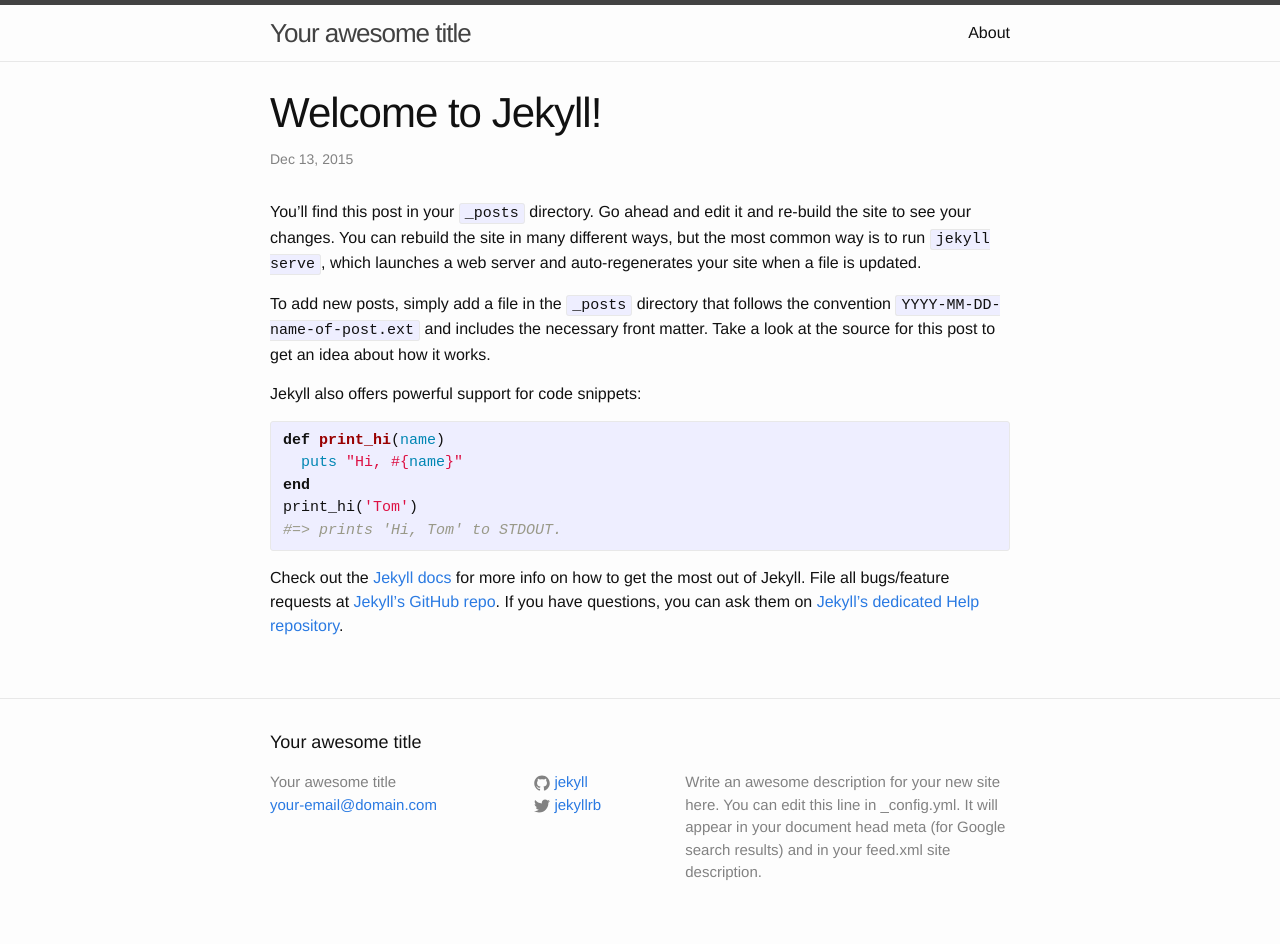
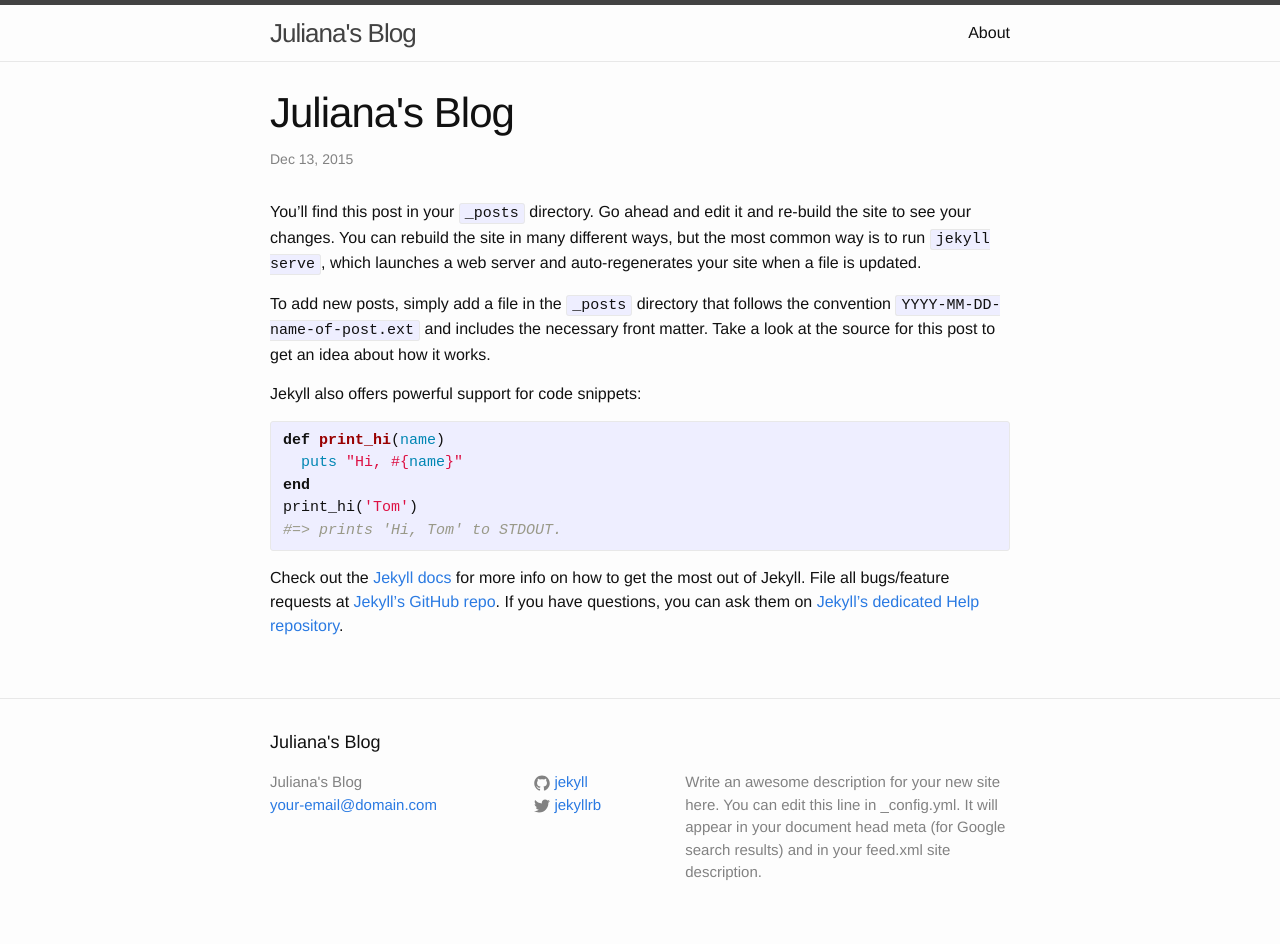
Before and after one commit to esolar07/jblog, a Jekyll site: the page built from _posts/2015-12-13-welcome-to-jekyll.markdown, in a window 1280 px wide. Built offline with Jekyll 4.4.1, drawn with Linux system fonts in a browser that asks for light colours.

Commit message:
added SMACCS folder structure.

```diff
--- a/_config.yml
+++ b/_config.yml
@@ -1,5 +1,5 @@
 # Site settings
-title: Your awesome title
+title: Juliana's Blog
 email: your-email@domain.com
 description: > # this means to ignore newlines until "baseurl:"
   Write an awesome description for your new site here. You can edit this
--- a/_posts/2015-12-13-welcome-to-jekyll.markdown
+++ b/_posts/2015-12-13-welcome-to-jekyll.markdown
@@ -1,6 +1,6 @@
 ---
 layout: post
-title:  "Welcome to Jekyll!"
+title:  "Juliana's Blog"
 date:   2015-12-13 22:16:39
 categories: jekyll update
 ---
--- /dev/null
+++ b/_sass/base/_base.scss
@@ -0,0 +1,204 @@
+/**
+ * Reset some basic elements
+ */
+body, h1, h2, h3, h4, h5, h6,
+p, blockquote, pre, hr,
+dl, dd, ol, ul, figure {
+    margin: 0;
+    padding: 0;
+}
+
+
+
+/**
+ * Basic styling
+ */
+body {
+    font-family: $base-font-family;
+    font-size: $base-font-size;
+    line-height: $base-line-height;
+    font-weight: 300;
+    color: $text-color;
+    background-color: $background-color;
+    -webkit-text-size-adjust: 100%;
+}
+
+
+
+/**
+ * Set `margin-bottom` to maintain vertical rhythm
+ */
+h1, h2, h3, h4, h5, h6,
+p, blockquote, pre,
+ul, ol, dl, figure,
+%vertical-rhythm {
+    margin-bottom: $spacing-unit / 2;
+}
+
+
+
+/**
+ * Images
+ */
+img {
+    max-width: 100%;
+    vertical-align: middle;
+}
+
+
+
+/**
+ * Figures
+ */
+figure > img {
+    display: block;
+}
+
+figcaption {
+    font-size: $small-font-size;
+}
+
+
+
+/**
+ * Lists
+ */
+ul, ol {
+    margin-left: $spacing-unit;
+}
+
+li {
+    > ul,
+    > ol {
+         margin-bottom: 0;
+    }
+}
+
+
+
+/**
+ * Headings
+ */
+h1, h2, h3, h4, h5, h6 {
+    font-weight: 300;
+}
+
+
+
+/**
+ * Links
+ */
+a {
+    color: $brand-color;
+    text-decoration: none;
+
+    &:visited {
+        color: darken($brand-color, 15%);
+    }
+
+    &:hover {
+        color: $text-color;
+        text-decoration: underline;
+    }
+}
+
+
+
+/**
+ * Blockquotes
+ */
+blockquote {
+    color: $grey-color;
+    border-left: 4px solid $grey-color-light;
+    padding-left: $spacing-unit / 2;
+    font-size: 18px;
+    letter-spacing: -1px;
+    font-style: italic;
+
+    > :last-child {
+        margin-bottom: 0;
+    }
+}
+
+
+
+/**
+ * Code formatting
+ */
+pre,
+code {
+    font-size: 15px;
+    border: 1px solid $grey-color-light;
+    border-radius: 3px;
+    background-color: #eef;
+}
+
+code {
+    padding: 1px 5px;
+}
+
+pre {
+    padding: 8px 12px;
+    overflow-x: scroll;
+
+    > code {
+        border: 0;
+        padding-right: 0;
+        padding-left: 0;
+    }
+}
+
+
+
+/**
+ * Wrapper
+ */
+.wrapper {
+    max-width: -webkit-calc(#{$content-width} - (#{$spacing-unit} * 2));
+    max-width:         calc(#{$content-width} - (#{$spacing-unit} * 2));
+    margin-right: auto;
+    margin-left: auto;
+    padding-right: $spacing-unit;
+    padding-left: $spacing-unit;
+    @extend %clearfix;
+
+    @include media-query($on-laptop) {
+        max-width: -webkit-calc(#{$content-width} - (#{$spacing-unit}));
+        max-width:         calc(#{$content-width} - (#{$spacing-unit}));
+        padding-right: $spacing-unit / 2;
+        padding-left: $spacing-unit / 2;
+    }
+}
+
+
+
+/**
+ * Clearfix
+ */
+%clearfix {
+
+    &:after {
+        content: "";
+        display: table;
+        clear: both;
+    }
+}
+
+
+
+/**
+ * Icons
+ */
+.icon {
+
+    > svg {
+        display: inline-block;
+        width: 16px;
+        height: 16px;
+        vertical-align: middle;
+
+        path {
+            fill: $grey-color;
+        }
+    }
+}
--- /dev/null
+++ b/_sass/config/_config.scss
@@ -0,0 +1,38 @@
+@charset "utf-8";
+
+// Our variables
+$base-font-family: Helvetica, Arial, sans-serif;
+$base-font-size:   16px;
+$small-font-size:  $base-font-size * 0.875;
+$base-line-height: 1.5;
+
+$spacing-unit:     30px;
+
+$text-color:       #111;
+$background-color: #fdfdfd;
+$brand-color:      #2a7ae2;
+
+$grey-color:       #828282;
+$grey-color-light: lighten($grey-color, 40%);
+$grey-color-dark:  darken($grey-color, 25%);
+
+// Width of the content area
+$content-width:    800px;
+
+$on-palm:          600px;
+$on-laptop:        800px;
+
+
+
+// Using media queries with like this:
+// @include media-query($on-palm) {
+//     .wrapper {
+//         padding-right: $spacing-unit / 2;
+//         padding-left: $spacing-unit / 2;
+//     }
+// }
+@mixin media-query($device) {
+    @media screen and (max-width: $device) {
+        @content;
+    }
+}
--- /dev/null
+++ b/_sass/layout/_layout.scss
@@ -0,0 +1,236 @@
+/**
+ * Site header
+ */
+.site-header {
+    border-top: 5px solid $grey-color-dark;
+    border-bottom: 1px solid $grey-color-light;
+    min-height: 56px;
+
+    // Positioning context for the mobile navigation icon
+    position: relative;
+}
+
+.site-title {
+    font-size: 26px;
+    line-height: 56px;
+    letter-spacing: -1px;
+    margin-bottom: 0;
+    float: left;
+
+    &,
+    &:visited {
+        color: $grey-color-dark;
+    }
+}
+
+.site-nav {
+    float: right;
+    line-height: 56px;
+
+    .menu-icon {
+        display: none;
+    }
+
+    .page-link {
+        color: $text-color;
+        line-height: $base-line-height;
+
+        // Gaps between nav items, but not on the first one
+        &:not(:first-child) {
+            margin-left: 20px;
+        }
+    }
+
+    @include media-query($on-palm) {
+        position: absolute;
+        top: 9px;
+        right: 30px;
+        background-color: $background-color;
+        border: 1px solid $grey-color-light;
+        border-radius: 5px;
+        text-align: right;
+
+        .menu-icon {
+            display: block;
+            float: right;
+            width: 36px;
+            height: 26px;
+            line-height: 0;
+            padding-top: 10px;
+            text-align: center;
+
+            > svg {
+                width: 18px;
+                height: 15px;
+
+                path {
+                    fill: $grey-color-dark;
+                }
+            }
+        }
+
+        .trigger {
+            clear: both;
+            display: none;
+        }
+
+        &:hover .trigger {
+            display: block;
+            padding-bottom: 5px;
+        }
+
+        .page-link {
+            display: block;
+            padding: 5px 10px;
+        }
+    }
+}
+
+
+
+/**
+ * Site footer
+ */
+.site-footer {
+    border-top: 1px solid $grey-color-light;
+    padding: $spacing-unit 0;
+}
+
+.footer-heading {
+    font-size: 18px;
+    margin-bottom: $spacing-unit / 2;
+}
+
+.contact-list,
+.social-media-list {
+    list-style: none;
+    margin-left: 0;
+}
+
+.footer-col-wrapper {
+    font-size: 15px;
+    color: $grey-color;
+    margin-left: -$spacing-unit / 2;
+    @extend %clearfix;
+}
+
+.footer-col {
+    float: left;
+    margin-bottom: $spacing-unit / 2;
+    padding-left: $spacing-unit / 2;
+}
+
+.footer-col-1 {
+    width: -webkit-calc(35% - (#{$spacing-unit} / 2));
+    width:         calc(35% - (#{$spacing-unit} / 2));
+}
+
+.footer-col-2 {
+    width: -webkit-calc(20% - (#{$spacing-unit} / 2));
+    width:         calc(20% - (#{$spacing-unit} / 2));
+}
+
+.footer-col-3 {
+    width: -webkit-calc(45% - (#{$spacing-unit} / 2));
+    width:         calc(45% - (#{$spacing-unit} / 2));
+}
+
+@include media-query($on-laptop) {
+    .footer-col-1,
+    .footer-col-2 {
+        width: -webkit-calc(50% - (#{$spacing-unit} / 2));
+        width:         calc(50% - (#{$spacing-unit} / 2));
+    }
+
+    .footer-col-3 {
+        width: -webkit-calc(100% - (#{$spacing-unit} / 2));
+        width:         calc(100% - (#{$spacing-unit} / 2));
+    }
+}
+
+@include media-query($on-palm) {
+    .footer-col {
+        float: none;
+        width: -webkit-calc(100% - (#{$spacing-unit} / 2));
+        width:         calc(100% - (#{$spacing-unit} / 2));
+    }
+}
+
+
+
+/**
+ * Page content
+ */
+.page-content {
+    padding: $spacing-unit 0;
+}
+
+.page-heading {
+    font-size: 20px;
+}
+
+.post-list {
+    margin-left: 0;
+    list-style: none;
+
+    > li {
+        margin-bottom: $spacing-unit;
+    }
+}
+
+.post-meta {
+    font-size: $small-font-size;
+    color: $grey-color;
+}
+
+.post-link {
+    display: block;
+    font-size: 24px;
+}
+
+
+
+/**
+ * Posts
+ */
+.post-header {
+    margin-bottom: $spacing-unit;
+}
+
+.post-title {
+    font-size: 42px;
+    letter-spacing: -1px;
+    line-height: 1;
+
+    @include media-query($on-laptop) {
+        font-size: 36px;
+    }
+}
+
+.post-content {
+    margin-bottom: $spacing-unit;
+
+    h2 {
+        font-size: 32px;
+
+        @include media-query($on-laptop) {
+            font-size: 28px;
+        }
+    }
+
+    h3 {
+        font-size: 26px;
+
+        @include media-query($on-laptop) {
+            font-size: 22px;
+        }
+    }
+
+    h4 {
+        font-size: 20px;
+
+        @include media-query($on-laptop) {
+            font-size: 18px;
+        }
+    }
+}
--- a/css/main.scss
+++ b/css/main.scss
@@ -1,52 +1,12 @@
 ---
 # Only the main Sass file needs front matter (the dashes are enough)
 ---
-@charset "utf-8";
-
-
-
-// Our variables
-$base-font-family: Helvetica, Arial, sans-serif;
-$base-font-size:   16px;
-$small-font-size:  $base-font-size * 0.875;
-$base-line-height: 1.5;
-
-$spacing-unit:     30px;
-
-$text-color:       #111;
-$background-color: #fdfdfd;
-$brand-color:      #2a7ae2;
-
-$grey-color:       #828282;
-$grey-color-light: lighten($grey-color, 40%);
-$grey-color-dark:  darken($grey-color, 25%);
-
-// Width of the content area
-$content-width:    800px;
-
-$on-palm:          600px;
-$on-laptop:        800px;
-
-
-
-// Using media queries with like this:
-// @include media-query($on-palm) {
-//     .wrapper {
-//         padding-right: $spacing-unit / 2;
-//         padding-left: $spacing-unit / 2;
-//     }
-// }
-@mixin media-query($device) {
-    @media screen and (max-width: $device) {
-        @content;
-    }
-}
-
 
 
 // Import partials from `sass_dir` (defaults to `_sass`)
 @import
-        "base",
-        "layout",
+		"config/config",
+        "base/base",
+        "layout/layout",
         "syntax-highlighting"
 ;
```
